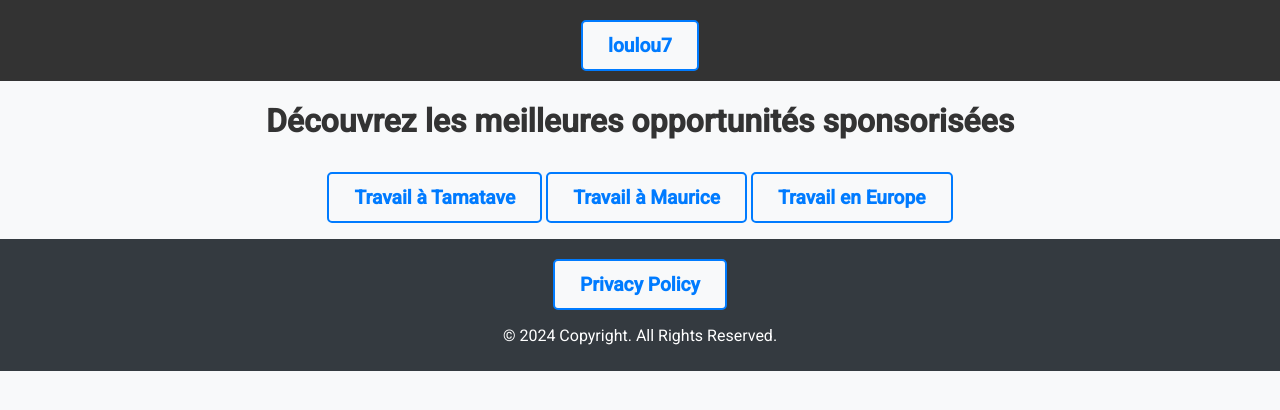
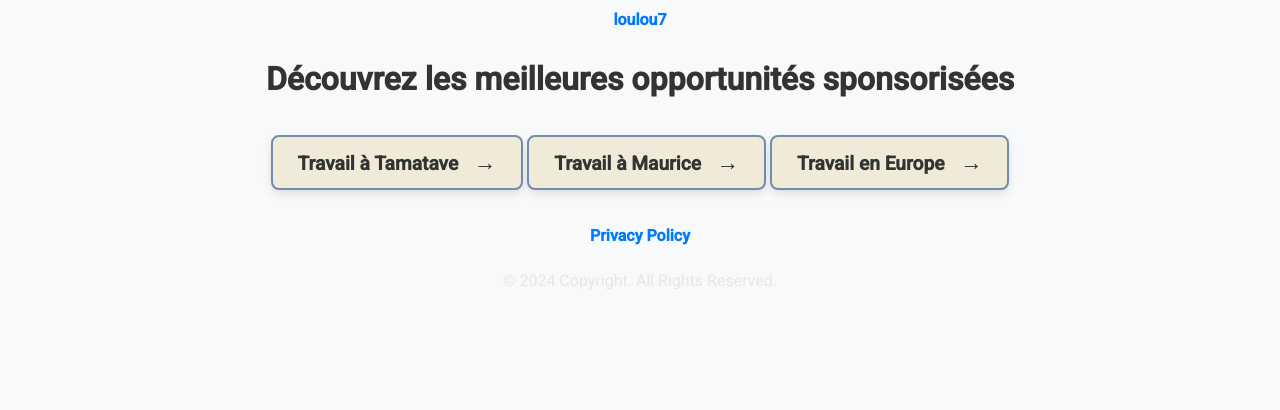
Before and after one commit to Chaloux13/loulou7, a Jekyll site: the page built from index.md, in a window 1280 px wide. Shown: the top 410 px of the page. Built offline with Jekyll 4.4.1, drawn with Linux system fonts in a browser that asks for light colours.

Commit message:
Update style.css

```diff
--- a/assets/css/style.css
+++ b/assets/css/style.css
@@ -5,68 +5,42 @@
 /*color: 748cab*/
 /*color: f0ebd8*/
 
-header {
-  background-color: #333;
-  color: white;
-  padding: 10px 0;
-  text-align: center;
-}
+/* --- Style Global --- */
 
+/* Fond et couleurs principales */
 body {
-  background-color: #f8f9fa;; /* couleur de fond */
+  background-color: #f8f9fa;
   font-family: 'Roboto', sans-serif;
-  color: #E6E6E6; /* couleur du texte */
+  color: #E6E6E6;
   text-align: center;
   margin: 0;
   padding: 0;
 }
 
-
-/* Style global pour les liens */
-a {
-  color: #007bff;  /* Couleur du texte */
-  text-decoration: none;  /* Supprime la sous-ligne par défaut */
-  font-weight: bold;  /* Texte en gras */
-  padding: 10px 20px;  /* Espacement autour du texte */
-  border-radius: 5px;  /* Coins arrondis */
-  transition: all 0.3s ease;  /* Transition fluide pour l'effet au survol */
-  display: inline-block;  /* Pour que le padding s'applique correctement */
-}
-
-/* Effet de survol (hover) : changement de couleur de fond et texte */
-a:hover {
-  background-color: #007bff;  /* Couleur de fond au survol */
-  color: white;  /* Texte en blanc au survol */
-  text-decoration: none;  /* Pas de sous-ligne au survol */
-  box-shadow: 0px 4px 6px rgba(0, 0, 0, 0.1);  /* Ombre portée pour l'effet visuel */
-}
-
-/* Style spécifique pour les liens dans les sections (par exemple, Facebook, Instagram, WhatsApp) */
-h3 {
-  font-size: 1.5rem;  /* Taille de la police pour le titre de la section */
-  color: #333;  /* Couleur sombre pour les titres */
-  margin-bottom: 15px;  /* Espacement sous le titre */
+header, footer {
+  background-color: transparent; /* Fond transparent pour header et footer */
 }
 
 a {
-  background-color: #f8f9fa;  /* Couleur de fond claire pour les liens */
-  border: 2px solid #007bff;  /* Bordure bleue autour du lien */
-  padding: 12px 25px;  /* Espacement généreux autour du texte */
-  font-size: 1.2rem;  /* Taille de texte légèrement plus grande */
-  margin-top: 10px;  /* Espacement au-dessus des liens */
-  text-align: center;  /* Centre le texte du lien */
+  color: #007bff;
+  text-decoration: none;
+  font-weight: bold;
+  padding: 10px 20px;
+  border-radius: 5px;
+  transition: all 0.3s ease;
+  display: inline-block;
 }
 
 a:hover {
-  background-color: #007bff;  /* Couleur de fond bleue au survol */
-  border-color: #0056b3;  /* Bordure plus foncée au survol */
-  color: white;  /* Texte blanc au survol */
+  background-color: #007bff;
+  color: white;
+  text-decoration: none;
+  box-shadow: 0px 4px 6px rgba(0, 0, 0, 0.1);
 }
 
-
 footer {
-  background-color: #343a40;
-  color: white;
+  background-color: transparent;
+  color: #E6E6E6;
   padding: 10px 0;
   text-align: center;
 }
@@ -75,10 +49,60 @@ h1, h2 {
   color: #333;
 }
 
-a {
-  color: #007bff;
+/* --- Boutons (Accueil & Pages) --- */
+
+/* Boutons d'accueil avec box-shadow stylisé */
+a.bouton-acceuil {
+  display: inline-block;
+  background-color: #f0ebd8;
+  color: #333;
+  border: 2px solid #748cab;
+  padding: 12px 25px;
+  font-size: 1.2rem;
+  margin-top: 15px;
+  text-align: center;
+  border-radius: 8px;
+  text-decoration: none;
+  transition: all 0.3s ease;
+  box-shadow: 0 4px 8px rgba(0, 0, 0, 0.1);
 }
 
-a:hover {
-  color: #0056b3;
+a.bouton-acceuil:hover {
+  background-color: #1d2d44;
+  color: white;
+  border-color: #0d1321;
+  box-shadow: 0 6px 12px rgba(0, 0, 0, 0.2);
 }
+
+a.bouton-acceuil:after {
+  content: " →";
+  font-size: 1.4rem;
+  margin-left: 10px;
+}
+
+/* Boutons de la page 1, 2 et 3 */
+a.bouton-page {
+  display: inline-block;
+  background-color: #748cab;
+  color: #f0ebd8;
+  border: 2px solid #3e5c76;
+  padding: 12px 25px;
+  font-size: 1.2rem;
+  margin-top: 15px;
+  text-align: center;
+  border-radius: 8px;
+  text-decoration: none;
+  transition: all 0.3s ease;
+}
+
+a.bouton-page:hover {
+  background-color: #1d2d44;
+  color: white;
+  border-color: #0d1321;
+}
+
+a.bouton-page:after {
+  content: " →";
+  font-size: 1.4rem;
+  margin-left: 10px;
+}
```
